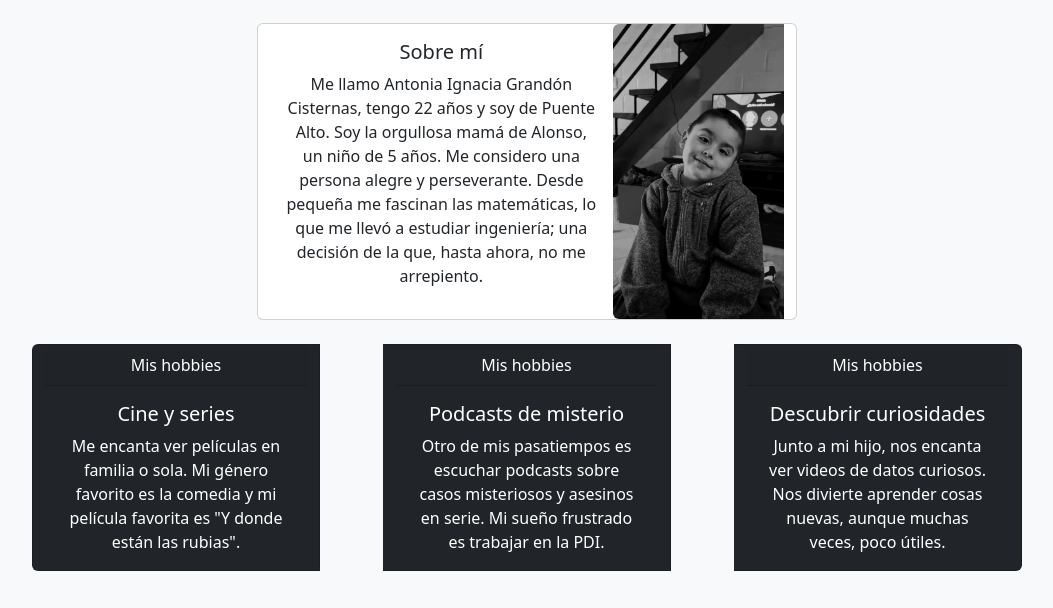
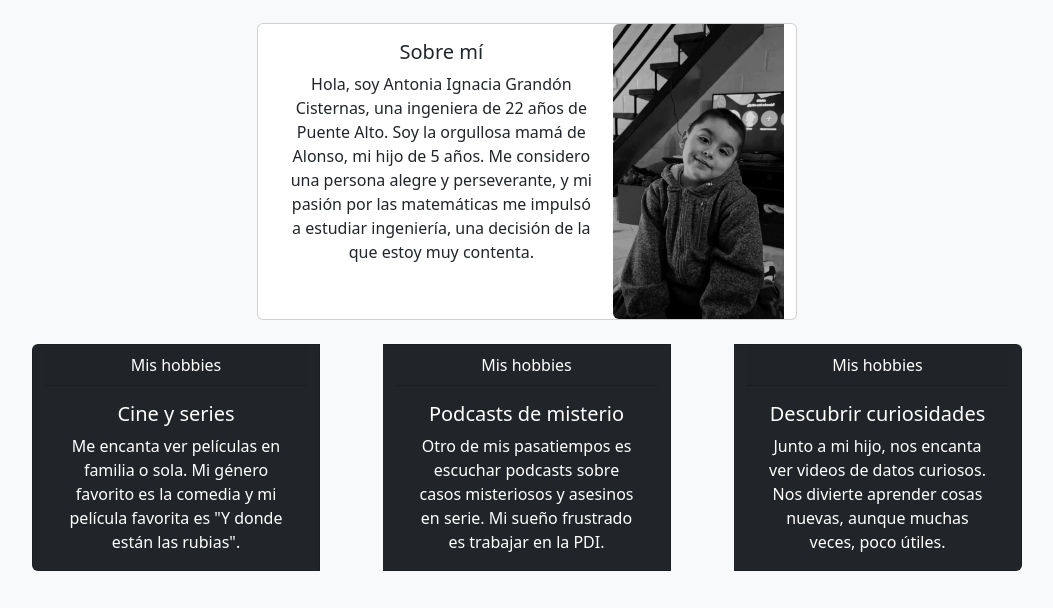
Before and after one commit to AntoniaGrandon/AntoniaGrandon.github.io, a plain HTML site: page index.html in a window 1280 px wide. Shown: the part 144-752 px from the top of the page, without its empty margins (113-1166 px from the left). Drawn offline with nearby package versions, Linux system fonts and the light colour scheme.

Commit message:
lista creo

```diff
--- a/index.html
+++ b/index.html
@@ -16,7 +16,7 @@
             <div class="col-md-8">
                 <div class="card-body">
                     <h5 class="card-title">Sobre mí</h5> <p class="card-text">
-                        Me llamo Antonia Ignacia Grandón Cisternas, tengo 22 años y soy de Puente Alto. Soy la orgullosa mamá de Alonso, un niño de 5 años. Me considero una persona alegre y perseverante. Desde pequeña me fascinan las matemáticas, lo que me llevó a estudiar ingeniería; una decisión de la que, hasta ahora, no me arrepiento.
+                    Hola, soy Antonia Ignacia Grandón Cisternas, una ingeniera de 22 años de Puente Alto. Soy la orgullosa mamá de Alonso, mi hijo de 5 años. Me considero una persona alegre y perseverante, y mi pasión por las matemáticas me impulsó a estudiar ingeniería, una decisión de la que estoy muy contenta.
                     </p>
                 </div>
             </div>
```
